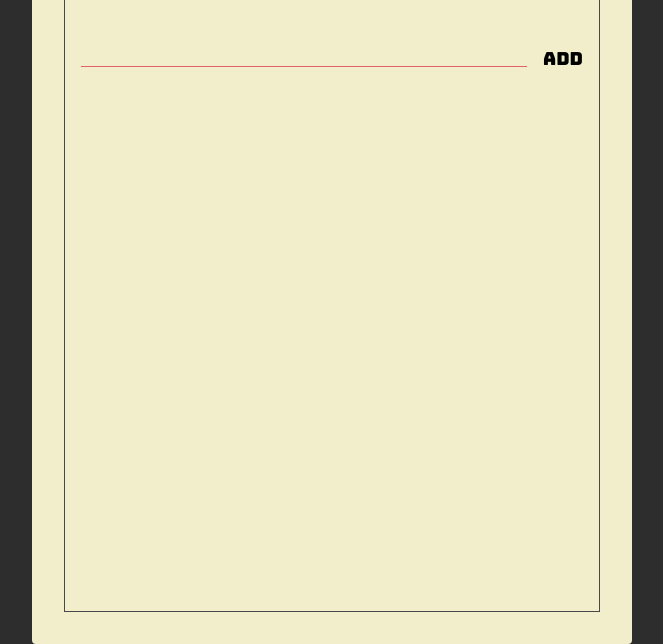
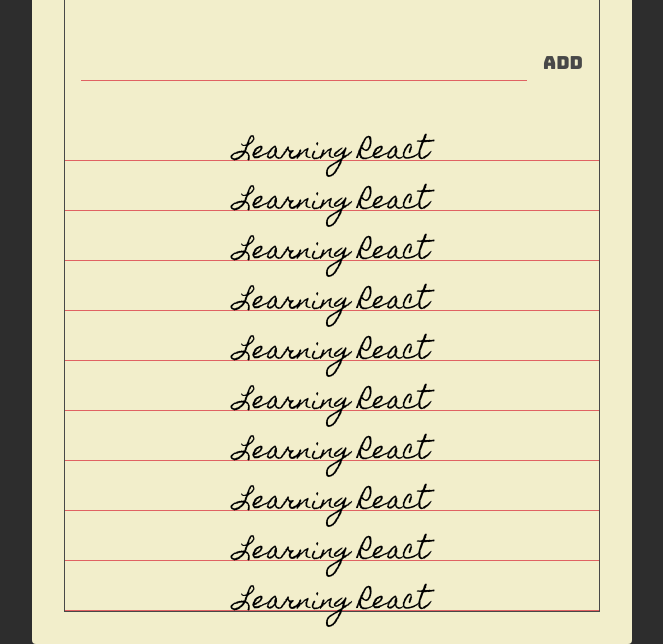
Before and after one commit to rifqi-luthfi/react-course-starter, a website: page index.html in a window 1280 px wide. Shown: the part 156-800 px from the top of the page, without its empty margins (308-971 px from the left). Drawn offline with Linux system fonts and the light colour scheme.

Commit message:
todolist section

```diff
--- a/index.html
+++ b/index.html
@@ -15,7 +15,7 @@
     <div class="container">
       <div class="frame">
         <section class="header">
-          <button class="header-btn">Add</button>
+          <button class="header-btn main-black-color">Add</button>
           <h1 class="header-title">To do List</h1>
           <button class="header-btn main-red-color">Clear</button>
         </section>
@@ -23,8 +23,41 @@
         <section class="add">
           <form action="" class="add-form">
             <input type="text" class="add-input" />
-            <button class="add-btn">Add</button>
+            <button class="add-btn main-black-color">Add</button>
           </form>
+        </section>
+
+        <section class="todos">
+          <div class="todo">
+            <span class="todo-text">Learning React</span>
+          </div>
+          <div class="todo">
+            <span class="todo-text">Learning React</span>
+          </div>
+          <div class="todo">
+            <span class="todo-text">Learning React</span>
+          </div>
+          <div class="todo">
+            <span class="todo-text">Learning React</span>
+          </div>
+          <div class="todo">
+            <span class="todo-text">Learning React</span>
+          </div>
+          <div class="todo">
+            <span class="todo-text">Learning React</span>
+          </div>
+          <div class="todo">
+            <span class="todo-text">Learning React</span>
+          </div>
+          <div class="todo">
+            <span class="todo-text">Learning React</span>
+          </div>
+          <div class="todo">
+            <span class="todo-text">Learning React</span>
+          </div>
+          <div class="todo">
+            <span class="todo-text">Learning React</span>
+          </div>
         </section>
       </div>
     </div>
--- a/style.css
+++ b/style.css
@@ -4,12 +4,16 @@
 
 :root {
   --main-red-color: #e06262;
+  --main-black-color: #484848;
 }
 
 .main-red-color {
   color: var(--main-red-color);
 }
 
+.main-black-color {
+  color: var(--main-black-color);
+}
 html {
   font-size: 10px;
   margin: 0;
@@ -37,11 +41,12 @@
 }
 
 .frame {
-  border: 1px solid #484848;
+  border: 1px solid var(--main-black-color);
   height: 100%;
 
   display: flex;
   flex-direction: column;
+  justify-content: space-between;
 }
 
 .header {
@@ -53,6 +58,7 @@
   flex: 1;
   text-align: center;
 
+  color: var(--main-black-color);
   font-size: 3.6rem;
   font-family: "Homemade Apple", sans-serif;
   text-transform: lowercase;
@@ -70,13 +76,21 @@
   outline: unset;
 }
 
+.header-btn.main-red-color:active {
+  text-shadow: 1px 1px 2px var(--main-red-color);
+}
+
+.header-btn.main-black-color:active {
+  text-shadow: 1px 1px 2px var(--main-black-color);
+}
+
 .add {
   padding: 16px;
 }
 
 .add-form {
   display: flex;
-  align-items: flex-start;
+  align-items: center;
 }
 
 .add-input {
@@ -106,3 +120,32 @@
   border: unset;
   outline: unset;
 }
+
+.add-btn.main-black-color:active {
+  text-shadow: 1px 1px 2px var(--main-black-color);
+}
+
+.todos {
+  display: flex;
+  flex-direction: column;
+}
+
+.todo {
+  position: relative;
+
+  flex: 1 0 auto;
+  text-align: center;
+
+  min-height: 34px;
+  margin: 16px 0 0;
+  font-family: "Homemade Apple", sans-serif;
+  font-size: 24px;
+
+  border-bottom: 1px solid var(--main-red-color);
+}
+
+.todo-text {
+  position: absolute;
+  left: 50%;
+  transform: translate(-50%);
+}
```
